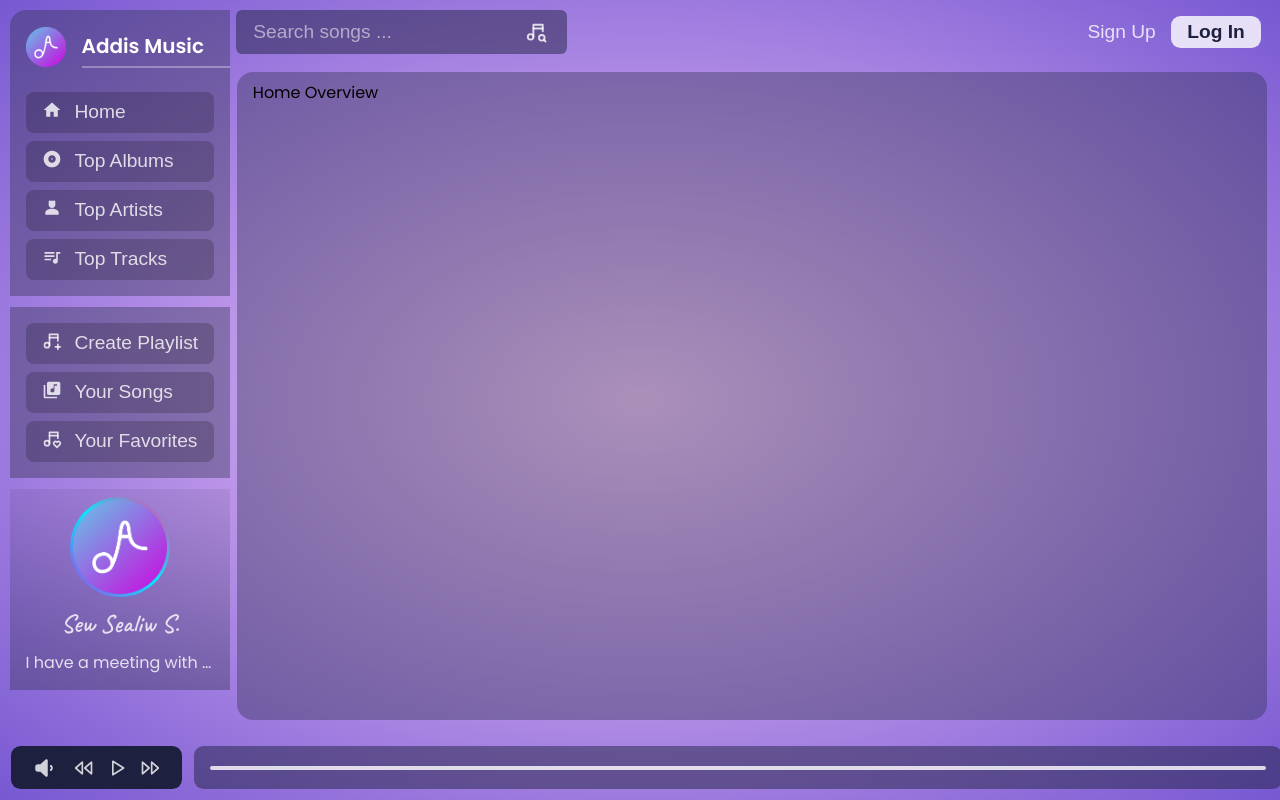
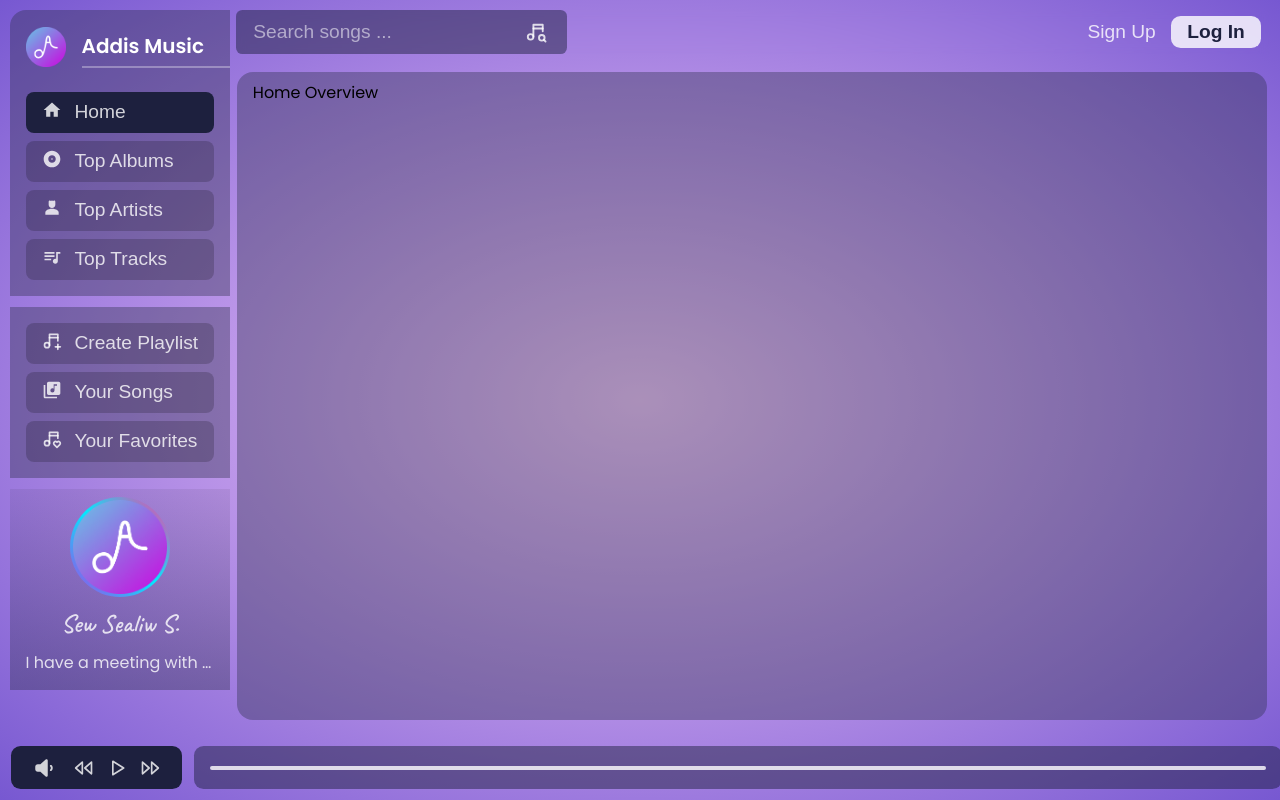
Before and after one commit to sgc93/addisMusic, a React (Vite) app: page / in a window 1280 px wide. Built offline with nearby package versions, Linux system fonts and the light colour scheme; no server answers.

Commit message:
handle toggling between sidebar tables | handle their clicking effect

```diff
--- a/src/features/sidebar/SideBar.jsx
+++ b/src/features/sidebar/SideBar.jsx
@@ -1,4 +1,5 @@
 import styled from "@emotion/styled";
+import { useState } from "react";
 import {
 	MdAlbum,
 	MdHome,
@@ -7,6 +8,7 @@ import {
 	MdQueueMusic,
 } from "react-icons/md";
 import { TbMusicHeart, TbMusicPlus } from "react-icons/tb";
+import { useNavigate } from "react-router-dom";
 import Logo from "../../ui/Logo";
 import PlayedMusic from "./PlayedMusic";
 import SideBarTab from "./SideBarTab";
@@ -35,29 +37,69 @@ const IconStyle = styled.div`
 `;
 
 const SideBar = () => {
+	const [selectedTabIndex, setSelectedTabIndex] = useState(0);
+	const navigateTo = useNavigate();
+
+	const selectTab = (route, index) => {
+		setSelectedTabIndex(index);
+		navigateTo(`/${route}`);
+	};
+
 	return (
 		<Sidebar>
 			<SidebarChild style={{ borderTopLeftRadius: "1rem" }}>
 				<Logo />
-				<SideBarTab handleClick={() => console.log("go to home")}>
+				<SideBarTab
+					style={{
+						backgroundColor:
+							selectedTabIndex == 0
+								? "var(--color-bg-primary)"
+								: "var(--color-tab-bg)",
+					}}
+					handleClick={() => selectTab("", 0)}
+				>
 					<IconStyle>
 						<MdHome />
 					</IconStyle>
 					Home
 				</SideBarTab>
-				<SideBarTab handleClick={() => console.log("go to albums")}>
+				<SideBarTab
+					style={{
+						backgroundColor:
+							selectedTabIndex == 1
+								? "var(--color-bg-primary)"
+								: "var(--color-tab-bg)",
+					}}
+					handleClick={() => selectTab("albums", 1)}
+				>
 					<IconStyle>
 						<MdAlbum />
 					</IconStyle>
 					Top Albums
 				</SideBarTab>
-				<SideBarTab handleClick={() => console.log("go to artists")}>
+				<SideBarTab
+					style={{
+						backgroundColor:
+							selectedTabIndex == 2
+								? "var(--color-bg-primary)"
+								: "var(--color-tab-bg)",
+					}}
+					handleClick={() => selectTab("artists", 2)}
+				>
 					<IconStyle>
 						<MdPerson4 />
 					</IconStyle>
 					Top Artists
 				</SideBarTab>
-				<SideBarTab handleClick={() => console.log("go to tracks")}>
+				<SideBarTab
+					style={{
+						backgroundColor:
+							selectedTabIndex == 3
+								? "var(--color-bg-primary)"
+								: "var(--color-tab-bg)",
+					}}
+					handleClick={() => selectTab("tracks", 3)}
+				>
 					<IconStyle>
 						<MdQueueMusic />
 					</IconStyle>
```
